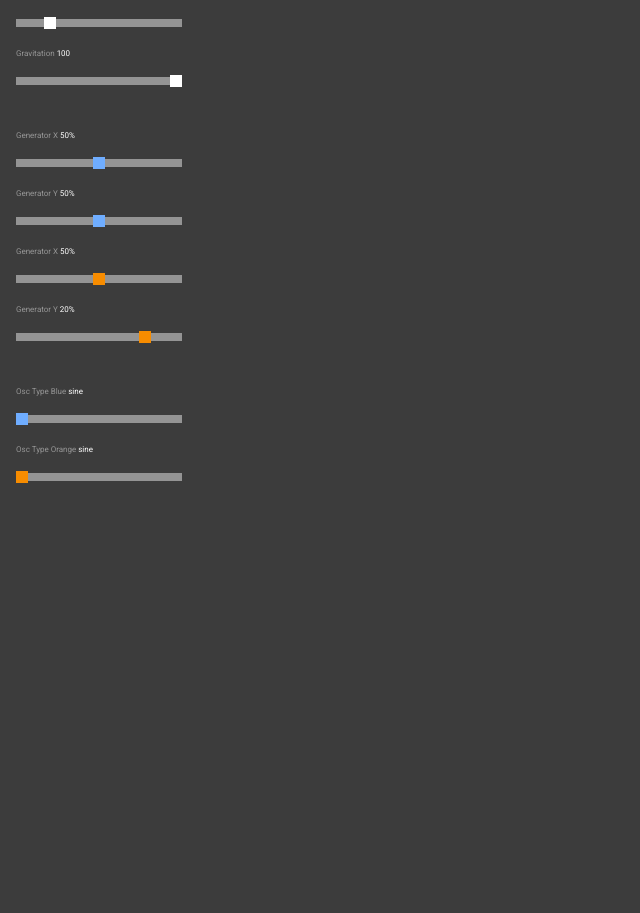
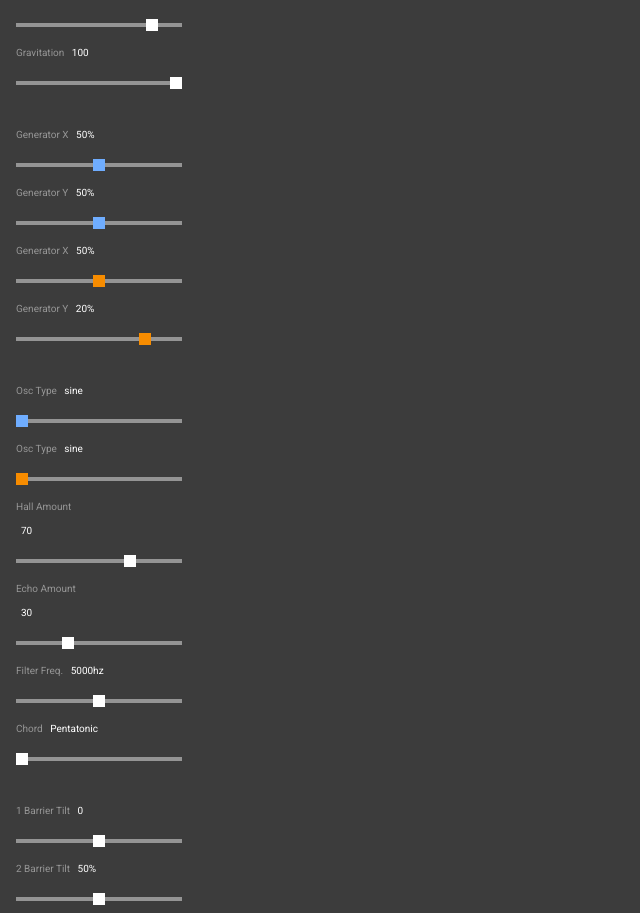
Before and after one commit to GrantEadie/-capstone--gravitone, a React (Create React App) app: page / in a window 1280 px wide. Shown: the part 281-1194 px from the top of the page, without its empty margins (0-640 px from the left). Before the commit the page ends 800 px from the top, so only its background shows below. Built offline with nearby package versions, Linux system fonts and the light colour scheme.

Commit message:
continue angle build.

```diff
--- a/src/components/Chords.js
+++ b/src/components/Chords.js
@@ -0,0 +1,82 @@
+export const Am7 = [
+  "A7",
+  "F6",
+  "E6",
+  "C6",
+  "A6",
+  "F5",
+  "E5",
+  "C5",
+  "A5",
+  "F4",
+  "E4",
+  "C4",
+  "A4",
+  "F3",
+  "E3",
+  "C3",
+  "A3",
+];
+
+export const CM6 = [
+  "A7",
+  "G6",
+  "E6",
+  "C6",
+  "A6",
+  "G5",
+  "E5",
+  "C5",
+  "A5",
+  "G4",
+  "E4",
+  "C4",
+  "A4",
+  "G3",
+  "E3",
+  "C3",
+  "A3",
+];
+
+export const Dm7 = [
+  "D7",
+  "B6",
+  "A6",
+  "F6",
+  "D6",
+  "B5",
+  "A5",
+  "F5",
+  "D5",
+  "B4",
+  "A4",
+  "F4",
+  "D4",
+  "B3",
+  "A3",
+  "F3",
+  "D3",
+];
+
+export const Pentatonic = [
+  "A6",
+  "G6",
+  "E6",
+  "D6",
+  "C6",
+  "A5",
+  "G5",
+  "E5",
+  "D5",
+  "C5",
+  "A4",
+  "G4",
+  "E4",
+  "D4",
+  "C4",
+  "A3",
+  "G3",
+  "E3",
+  "D3",
+  "C3",
+];
--- a/src/components/Fader.js
+++ b/src/components/Fader.js
@@ -7,20 +7,21 @@ function Fader(props) {
 
 return (
   <>
-  <label htmlFor={handleInputId} style={{fontSize: "1vmin", color: "rgb(150,150,150)", display: "inline"}}>
-        {handleTitle}{'    '}
-      </label>
+  <p style={{fontSize: "10px", color: "rgb(150,150,150)", display: "inline"}}>
+        {handleTitle}{' '}
         <input
           style={{
             background: "transparent",
             border: "none",
             color: "white",
-            fontSize: "1vmin",
+            fontSize: "10px",
+            marginLeft: "5px"
           }}
           id={handleInputId}
           type="text"
           defaultValue={handleDefaultDisplayValue}
-        ></input>
+          ></input>
+          </p>
       <div className="slidecontainer1">
         <input
           style={{ marginLeft: "-5px" }}
--- a/src/components/Interface.js
+++ b/src/components/Interface.js
@@ -72,8 +72,8 @@ function Interface(props) {
           handleChangeAmount={props.handleChangeRate}
           handleMax="200"
           handleMin="5"
-          handleDefaultValue="40"
-          handleDefaultDisplayValue="40"
+          handleDefaultValue="170"
+          handleDefaultDisplayValue="170"
           sliderName="slider3"
         />
         <Fader
@@ -135,24 +135,85 @@ function Interface(props) {
         <br />
         <br />
         <Fader
-          handleTitle="Osc Type Blue"
+          handleTitle="Osc Type"
           handleInputId="oscType"
           handleChangeAmount={props.handleChangeOscType1}
-          handleMax="5"
+          handleMax="3"
           handleMin="0"
           handleDefaultValue="0"
           handleDefaultDisplayValue="sine"
           sliderName="slider2"
         />
         <Fader
-          handleTitle="Osc Type Orange"
+          handleTitle="Osc Type"
           handleInputId="oscType1"
           handleChangeAmount={props.handleChangeOscType2}
-          handleMax="5"
+          handleMax="3"
           handleMin="0"
           handleDefaultValue="0"
           handleDefaultDisplayValue="sine"
           sliderName="slider1"
+        />
+        <Fader
+          handleTitle="Hall Amount"
+          handleInputId="reverb"
+          handleChangeAmount={props.handleReverb}
+          handleMax="100"
+          handleMin="0"
+          handleDefaultValue="70"
+          handleDefaultDisplayValue="70"
+          sliderName="slider3"
+        />
+        <Fader
+          handleTitle="Echo Amount"
+          handleInputId="delayWet"
+          handleChangeAmount={props.handleDelayAmount}
+          handleMax="100"
+          handleMin="0"
+          handleDefaultValue="30"
+          handleDefaultDisplayValue="30"
+          sliderName="slider3"
+        />
+        <Fader
+          handleTitle="Filter Freq."
+          handleInputId="filterFreq"
+          handleChangeAmount={props.handleFreqAmount}
+          handleMax="10000"
+          handleMin="20"
+          handleDefaultValue="5000"
+          handleDefaultDisplayValue="5000hz"
+          sliderName="slider3"
+        />
+        <Fader
+          handleTitle="Chord"
+          handleInputId="chordName"
+          handleChangeAmount={props.handleChord}
+          handleMax="3"
+          handleMin="0"
+          handleDefaultValue="0"
+          handleDefaultDisplayValue="Pentatonic"
+          sliderName="slider3"
+        />
+        <br/><br/>
+        <Fader
+          handleTitle="1 Barrier Tilt"
+          handleInputId="barrier1Tilt"
+          handleChangeAmount={props.handleBarrier1Tilt}
+          handleMax="1000"
+          handleMin="-1000"
+          handleDefaultValue="0"
+          handleDefaultDisplayValue="0"
+          sliderName="slider3"
+        />
+        <Fader
+          handleTitle="2 Barrier Tilt"
+          handleInputId="barrier2Tilt"
+          handleChangeAmount={props.handleBarrier2Tilt}
+          handleMax="1000"
+          handleMin="0"
+          handleDefaultValue="500"
+          handleDefaultDisplayValue="50%"
+          sliderName="slider3"
         />
       </div>
     </>
@@ -169,7 +230,13 @@ Interface.propTypes = {
   handleBeginAuto1: PropTypes.func,
   handleMouseGenerate: PropTypes.func,
   buttonCSS: PropTypes.object,
-  handleChangeOscType1: PropTypes.func
+  handleChangeOscType1: PropTypes.func,
+  handleReverb: PropTypes.func,
+  handleDelayAmount: PropTypes.func,
+  handleFreqAmount: PropTypes.func,
+  handleChord: PropTypes.func,
+  handleBarrier1Tilt: PropTypes.func,
+  handleBarrier2Tilt: PropTypes.func
 };
 
 export default Interface;
--- a/src/components/MainSynth.js
+++ b/src/components/MainSynth.js
@@ -1,9 +1,13 @@
 import * as Tone from 'tone';
 
 export default function MainSynth(noteArray, oscType) {
+  this.noteArray = noteArray;
   this.synth = new Tone.PolySynth(Tone.Synth, 32);
-  let reverb = new Tone.Reverb(10, 10)
-  reverb.wet.value = .75
+  this.reverb = new Tone.Reverb(15, 15)
+  this.delay = new Tone.FeedbackDelay(4, 0.5)
+  this.filter = new Tone.Filter(2000, "lowpass", -48)
+  this.delay.wet.value = .3
+  this.reverb.wet.value = .75
   this.synth.set({
     oscillator: {
     type:  oscType
@@ -15,12 +19,11 @@ export default function MainSynth(noteArray, oscType) {
     volume: -12
   })
 
-  this.synth.chain(reverb, Tone.Destination);
+  this.synth.chain(this.filter, this.reverb, this.delay, Tone.Destination);
 
 
 
   this.changeOscType = function(synthType) {
-    console.log(this.synth)
     this.synth.set({
       oscillator: {
         type: synthType
@@ -28,6 +31,24 @@ export default function MainSynth(noteArray, oscType) {
     })
   }
   this.playSynth = function(noteIndex, velocity) {
-    this.synth.triggerAttackRelease(noteArray[noteIndex], '32n', '+0', velocity);
+    this.synth.triggerAttackRelease(this.noteArray[noteIndex], '32n', '+0', velocity);
+  }
+
+  this.changeReverb = function(reverbAmount) {
+    const outputAmount = reverbAmount/100
+    this.reverb.wet.value = outputAmount
+  }
+
+  this.changeDelayAmount = function(delayAmount) {
+    const outputAmount = delayAmount/100
+    this.delay.delayTime.value = outputAmount
+  }
+
+  this.changeFilterFreq = function(filterFreq) {
+    this.filter.frequency.value = filterFreq
+  }
+
+  this.changeNoteArray = function(inputArray) {
+    this.noteArray = inputArray
   }
 }
--- a/src/components/MatterWorld.js
+++ b/src/components/MatterWorld.js
@@ -4,6 +4,7 @@ import Sketch from "react-p5";
 import Matter from "matter-js";
 import Interface from "./Interface";
 import Header from './Header';
+import { Am7, CM6, Dm7, Pentatonic } from './Chords';
 
 import Boundary from "./Boundary";
 import Circle from "./Circle";
@@ -32,21 +33,6 @@ let synthType = 'sine';
 let synthType1 = 'sine'
 let synth;
 let synth1;
-const noteArray = [
-  "D6",
-  "C6",
-  "A5",
-  "G5",
-  "F5",
-  "E5",
-  "C5",
-  "A4",
-  "G4",
-  "F4",
-  "E4",
-  "D4",
-  "C4",
-];
 
 function MatterWorld() {
   const [beginAuto, handleBeginAuto] = useState(false);
@@ -65,8 +51,8 @@ function MatterWorld() {
     handleBeginAuto1(!beginAuto1);
   };
 
-  synth = new MainSynth(noteArray, synthType);
-  synth1 = new MainSynth(noteArray, synthType1);
+  synth = new MainSynth(Am7, synthType);
+  synth1 = new MainSynth(Am7, synthType1);
 
   const setup = (p5, canvasParentRef) => {
     p5Main = p5;
@@ -83,8 +69,8 @@ function MatterWorld() {
       for (let i = 0; i < pairs.length; i++) {
         pair = pairs[i];
         circles.find((x) => x.body.id === pair.bodyB.id).genId === 1
-          ? synth.playSynth(Math.round(pair.bodyB.circleRadius / 5), 1)
-          : synth1.playSynth(Math.round(pair.bodyB.circleRadius / 5), 1);
+          ? synth.playSynth(Math.round(pair.bodyB.circleRadius / 4), 1)
+          : synth1.playSynth(Math.round(pair.bodyB.circleRadius / 4), 1);
 
       }
     });
@@ -104,7 +90,7 @@ function MatterWorld() {
       200,
       p5,
       world,
-      0.125
+      0.025
     );
     ground2 = new Boundary(
       p5Main.windowWidth*.6,
@@ -274,6 +260,55 @@ function MatterWorld() {
     synth1.changeOscType(synthType1)
     document.getElementById('oscType1').value = synthType1
   }
+
+  function changeReverb(event) {
+    let reverbAmount= parseInt(event.target.value)
+    synth.changeReverb(reverbAmount)
+    synth1.changeReverb(reverbAmount)
+    document.getElementById('reverb').value = reverbAmount
+  }
+
+  function changeDelayAmount(event) {
+    let delayAmount= parseInt(event.target.value)
+    synth.changeDelayAmount(delayAmount)
+    synth1.changeDelayAmount(delayAmount)
+    document.getElementById('delayWet').value = delayAmount
+  }
+
+  function changeFilterFreq(event) {
+    let freqAmount = parseInt(event.target.value)
+    synth.changeFilterFreq(freqAmount)
+    synth1.changeFilterFreq(freqAmount)
+    document.getElementById('filterFreq').value = freqAmount + "hz"
+  }
+
+  function changeNoteArray(event) {
+    let inputArray = parseInt(event.target.value)
+    if (inputArray === 0) {
+      synth.noteArray = Pentatonic
+      synth1.noteArray = Pentatonic
+      document.getElementById('chordName').value = 'Pentatonic'
+    } else if (inputArray === 1) {
+      synth.noteArray = CM6
+      synth1.noteArray = CM6
+      document.getElementById('chordName').value = 'C major 6'
+    } else if (inputArray === 2) {
+      synth.noteArray = Dm7
+      synth1.noteArray = Dm7
+      document.getElementById('chordName').value = 'D minor 7'
+    } else if (inputArray === 3) {
+      synth.noteArray = Am7
+      synth1.noteArray = Am7
+      document.getElementById('chordName').value = 'A minor 7'
+    }
+  }
+
+  function changeBarrier1Tilt(event) {
+    let inputTilt = parseInt(event.target.value)/1000
+    document.getElementById('barrier1Tilt').value = Math.PI * inputTilt
+    Body.setAnlge(ground1.body.angle, Math.PI * inputTilt)
+  }
+
   return (
     <>
     <Sketch setup={setup} draw={draw} mouseClicked={mp} />
@@ -291,6 +326,12 @@ function MatterWorld() {
           handleChangeRate={changeCreateRate}
           handleChangeOscType1={changeOscType1}
           handleChangeOscType2={changeOscType2}
+          handleReverb={changeReverb}
+          handleDelayAmount={changeDelayAmount}
+          handleFreqAmount={changeFilterFreq}
+          handleChord={changeNoteArray}
+          handleBarrier1Tilt={changeBarrier1Tilt}
+          // handleBarrier2Tilt={changeBarrier2Tilt}
         />
       </div>
     </>
--- a/src/index.css
+++ b/src/index.css
@@ -116,7 +116,7 @@ button {
 .slider1 {
   -webkit-appearance: none;
   width: 100%;
-  height: 8px;
+  height: 4px;
   background: #949494;
   outline: none;
   -webkit-transition: 0.2s;
@@ -147,7 +147,7 @@ button {
 .slider2 {
   -webkit-appearance: none;
   width: 100%;
-  height: 8px;
+  height: 4px;
   background: #949494;
   outline: none;
   -webkit-transition: 0.2s;
@@ -178,7 +178,7 @@ button {
 .slider3 {
   -webkit-appearance: none;
   width: 100%;
-  height: 8px;
+  height: 4px;
   background: #949494;
   outline: none;
   -webkit-transition: 0.2s;
```
Also changed, not shown: 1 other file (tests, documents, lock files or other folders).
